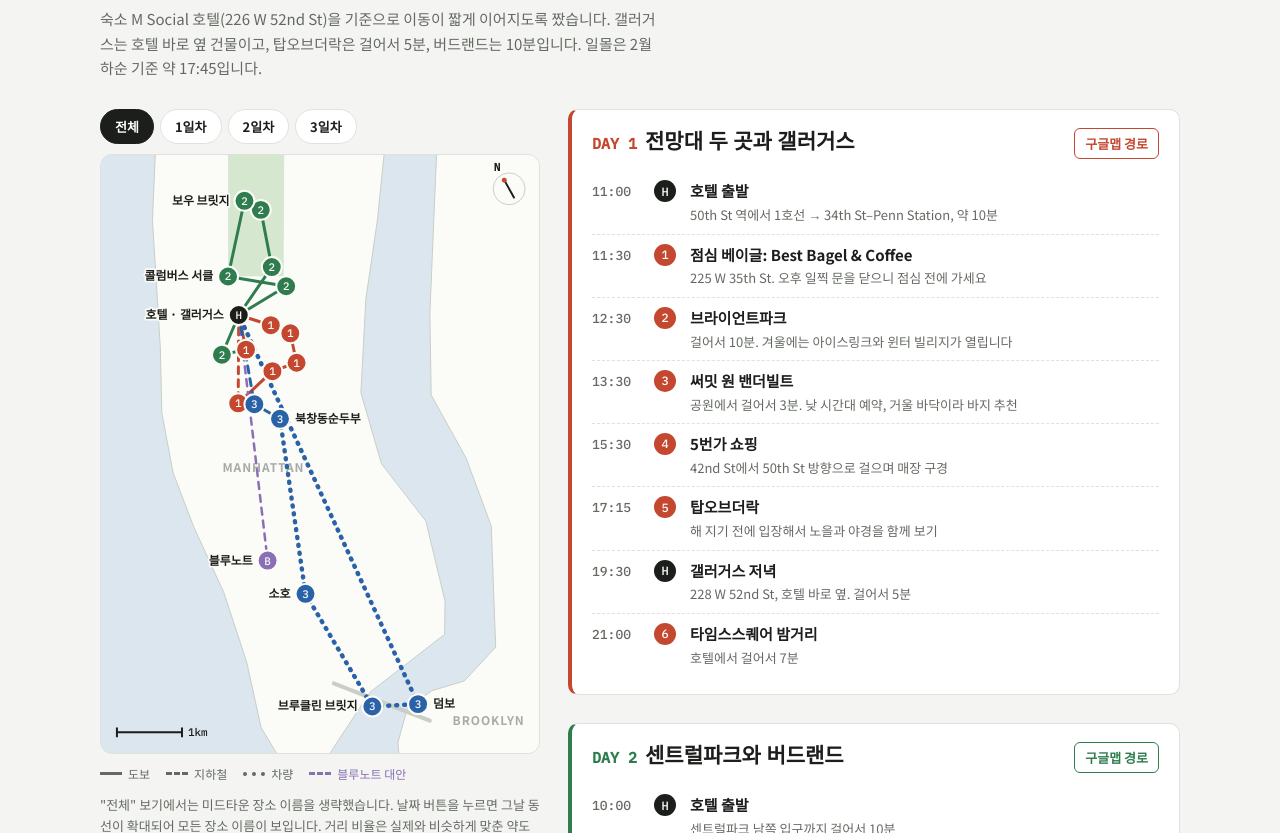
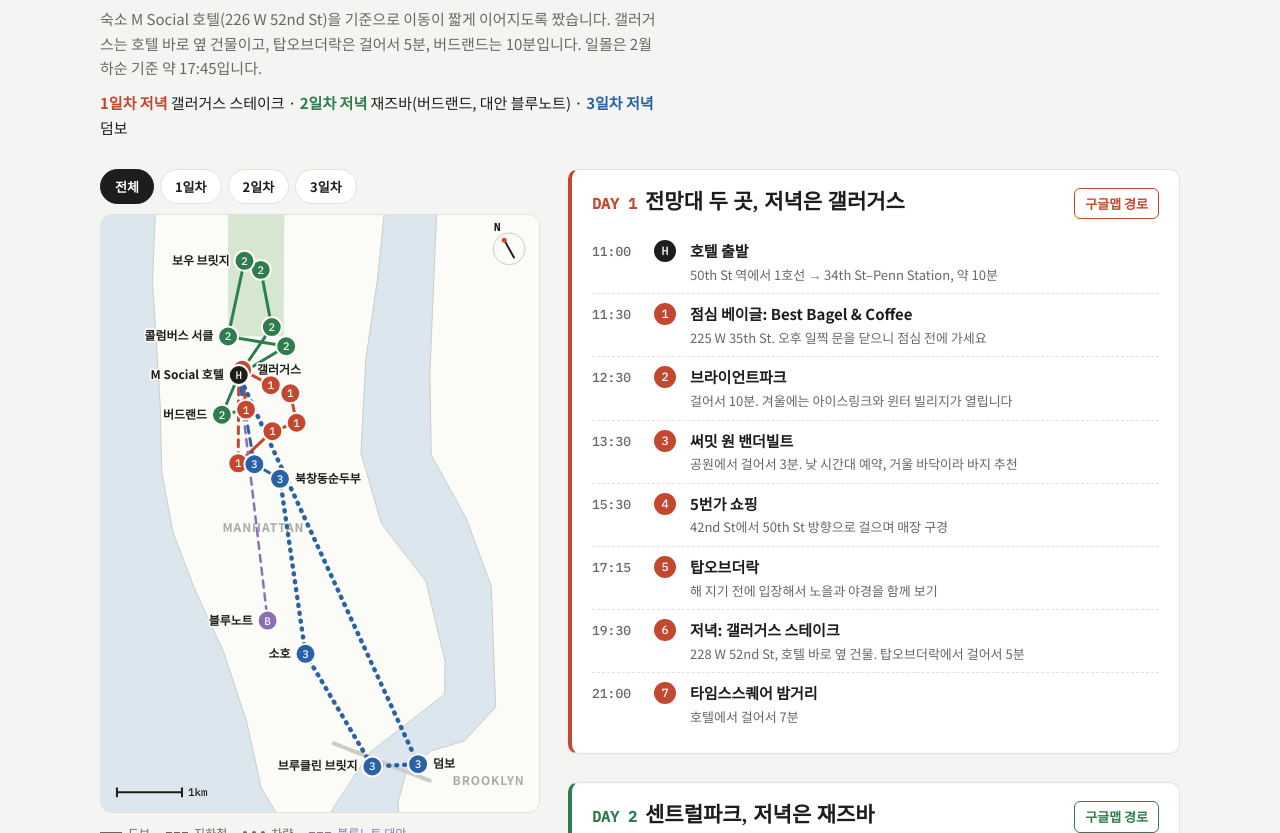
Before and after one commit to gyuri-choi-0819/Claude, a plain HTML site: page nyc-itinerary.html in a window 1280 px wide. Shown: the part 119-952 px from the top of the page. Drawn offline with Linux system fonts and the light colour scheme.

Commit message:
Separate Gallaghers (day 1) and jazz bar (day 2) on itinerary and map
Co-Authored-By: Claude Opus 5.5 <noreply@anthropic.com>
Claude-Session: https://claude.ai/code/session_0159Z8pVGAciiScttp7QUWN1

```diff
--- a/nyc-itinerary.html
+++ b/nyc-itinerary.html
@@ -74,6 +74,7 @@ ol.tl li:first-child{border-top:0}
   <div class="eyebrow">Honeymoon · New York · 3박</div>
   <h1>뉴욕 3박 신혼 일정</h1>
   <p class="lede">숙소 M Social 호텔(226 W 52nd St)을 기준으로 이동이 짧게 이어지도록 짰습니다. 갤러거스는 호텔 바로 옆 건물이고, 탑오브더락은 걸어서 5분, 버드랜드는 10분입니다. 일몰은 2월 하순 기준 약 17:45입니다.</p>
+  <p class="lede" style="color:var(--fg)"><b style="color:var(--d1)">1일차 저녁</b> 갤러거스 스테이크 · <b style="color:var(--d2)">2일차 저녁</b> 재즈바(버드랜드, 대안 블루노트) · <b style="color:var(--d3)">3일차 저녁</b> 덤보</p>
 </header>
 
 <div class="layout">
@@ -93,7 +94,7 @@ ol.tl li:first-child{border-top:0}
 
   <div class="days">
     <section class="day d1">
-      <div class="top"><h2><span>DAY 1</span>전망대 두 곳과 갤러거스</h2>
+      <div class="top"><h2><span>DAY 1</span>전망대 두 곳, 저녁은 갤러거스</h2>
         <a class="gm" target="_blank" rel="noopener" href="https://www.google.com/maps/dir/?api=1&origin=40.7627,-73.9836&destination=40.7580,-73.9855&waypoints=40.7520,-73.9915%7C40.7536,-73.9832%7C40.7530,-73.9786%7C40.7570,-73.9770%7C40.7593,-73.9794%7C40.7627,-73.9836&travelmode=walking">구글맵 경로</a></div>
       <ol class="tl">
         <li><span class="t">11:00</span><span class="mk h">H</span><span class="what"><b>호텔 출발</b><span class="how">50th St 역에서 1호선 → 34th St–Penn Station, 약 10분</span></span></li>
@@ -102,13 +103,13 @@ ol.tl li:first-child{border-top:0}
         <li><span class="t">13:30</span><span class="mk">3</span><span class="what"><b>써밋 원 밴더빌트</b><span class="how">공원에서 걸어서 3분. 낮 시간대 예약, 거울 바닥이라 바지 추천</span></span></li>
         <li><span class="t">15:30</span><span class="mk">4</span><span class="what"><b>5번가 쇼핑</b><span class="how">42nd St에서 50th St 방향으로 걸으며 매장 구경</span></span></li>
         <li><span class="t">17:15</span><span class="mk">5</span><span class="what"><b>탑오브더락</b><span class="how">해 지기 전에 입장해서 노을과 야경을 함께 보기</span></span></li>
-        <li><span class="t">19:30</span><span class="mk h">H</span><span class="what"><b>갤러거스 저녁</b><span class="how">228 W 52nd St, 호텔 바로 옆. 걸어서 5분</span></span></li>
-        <li><span class="t">21:00</span><span class="mk">6</span><span class="what"><b>타임스스퀘어 밤거리</b><span class="how">호텔에서 걸어서 7분</span></span></li>
+        <li><span class="t">19:30</span><span class="mk">6</span><span class="what"><b>저녁: 갤러거스 스테이크</b><span class="how">228 W 52nd St, 호텔 바로 옆 건물. 탑오브더락에서 걸어서 5분</span></span></li>
+        <li><span class="t">21:00</span><span class="mk">7</span><span class="what"><b>타임스스퀘어 밤거리</b><span class="how">호텔에서 걸어서 7분</span></span></li>
       </ol>
     </section>
 
     <section class="day d2">
-      <div class="top"><h2><span>DAY 2</span>센트럴파크와 버드랜드</h2>
+      <div class="top"><h2><span>DAY 2</span>센트럴파크, 저녁은 재즈바</h2>
         <a class="gm" target="_blank" rel="noopener" href="https://www.google.com/maps/dir/?api=1&origin=40.7627,-73.9836&destination=40.7580,-73.9855&waypoints=40.7663,-73.9741%7C40.7740,-73.9708%7C40.7756,-73.9718%7C40.7681,-73.9819%7C40.7630,-73.9735%7C40.7627,-73.9836%7C40.7590,-73.9898&travelmode=walking">구글맵 경로</a></div>
       <ol class="tl">
         <li><span class="t">10:00</span><span class="mk h">H</span><span class="what"><b>호텔 출발</b><span class="how">센트럴파크 남쪽 입구까지 걸어서 10분</span></span></li>
@@ -118,7 +119,7 @@ ol.tl li:first-child{border-top:0}
         <li><span class="t">12:30</span><span class="mk">4</span><span class="what"><b>점심: 콜럼버스 서클</b><span class="how">공원 남서쪽 출구. 쇼핑몰 안 푸드코트와 레스토랑</span></span></li>
         <li><span class="t">14:00</span><span class="mk">5</span><span class="what"><b>5번가 쇼핑 (57th St 주변)</b><span class="how">명품·플래그십 매장 거리</span></span></li>
         <li><span class="t">17:00</span><span class="mk h">H</span><span class="what"><b>호텔에서 휴식</b><span class="how">옷 갈아입고 저녁 준비</span></span></li>
-        <li><span class="t">19:00</span><span class="mk">6</span><span class="what"><b>버드랜드 저녁과 공연</b><span class="how">315 W 44th St, 걸어서 10분. 30분 일찍 도착하면 앞자리</span></span></li>
+        <li><span class="t">19:00</span><span class="mk">6</span><span class="what"><b>저녁: 재즈바 버드랜드 (식사와 공연)</b><span class="how">315 W 44th St, 호텔에서 걸어서 10분. 남부·케이준 요리를 먹으며 공연 관람. 30분 일찍 도착하면 앞자리</span></span></li>
         <li><span class="t">21:30</span><span class="mk">7</span><span class="what"><b>타임스스퀘어</b><span class="how">버드랜드에서 걸어서 5분</span></span></li>
       </ol>
       <p class="alt"><b>블루노트로 바꾸려면</b> 20:00 공연. 50th St 역에서 A·C·E 노선을 타고 West 4th St 역까지 약 15분입니다. 저녁은 근처 웨스트빌리지에서 드세요.</p>
@@ -156,7 +157,8 @@ ol.tl li:first-child{border-top:0}
 <script>
 (function(){
   var P={
-    hotel:{n:'호텔 · 갤러거스',ll:[40.7627,-73.9836],s:'l',h:1},
+    hotel:{n:'M Social 호텔',ll:[40.7627,-73.9836],s:'l',h:1},
+    gallaghers:{n:'갤러거스',ll:[40.7631,-73.9826],s:'r'},
     bagel:{n:'베이글',ll:[40.7520,-73.9915],s:'l'},
     bryant:{n:'브라이언트파크',ll:[40.7536,-73.9832],s:'l'},
     summit:{n:'써밋',ll:[40.7530,-73.9786],s:'r'},
@@ -178,7 +180,7 @@ ol.tl li:first-child{border-top:0}
   };
   // route: [from,to,mode] mode w=walk s=subway c=car
   var D={
-    d1:{c:'--d1',stops:['bagel','bryant','summit','fifth','tor','ts'],seg:[['hotel','bagel','s'],['bagel','bryant','w'],['bryant','summit','w'],['summit','fifth','w'],['fifth','tor','w'],['tor','hotel','w'],['hotel','ts','w']]},
+    d1:{c:'--d1',stops:['bagel','bryant','summit','fifth','tor','gallaghers','ts'],seg:[['hotel','bagel','s'],['bagel','bryant','w'],['bryant','summit','w'],['summit','fifth','w'],['fifth','tor','w'],['tor','gallaghers','w'],['gallaghers','ts','w']]},
     d2:{c:'--d2',stops:['gapstow','bethesda','bow','columbus','shop5','birdland','ts'],seg:[['hotel','gapstow','w'],['gapstow','bethesda','w'],['bethesda','bow','w'],['bow','columbus','w'],['columbus','shop5','w'],['shop5','hotel','w'],['hotel','birdland','w'],['birdland','ts','w']],alt:[['hotel','bluenote','s']]},
     d3:{c:'--d3',stops:['macys','bcd','soho','bbridge','dumbo'],seg:[['hotel','macys','s'],['macys','bcd','w'],['bcd','soho','c'],['soho','bbridge','c'],['bbridge','dumbo','c'],['dumbo','hotel','c']]}
   };
@@ -229,7 +231,7 @@ ol.tl li:first-child{border-top:0}
     });
     // markers
     var placed={};
-    var ALLLAB={hotel:1,bow:1,columbus:1,bluenote:1,soho:1,bbridge:1,dumbo:1,bcd:1};
+    var ALLLAB={hotel:1,gallaghers:1,birdland:1,bow:1,columbus:1,bluenote:1,soho:1,bbridge:1,dumbo:1,bcd:1};
     function marker(k,label,color){
       var p=xy(P[k].ll);
       var g=el('g',{},svg);
```
